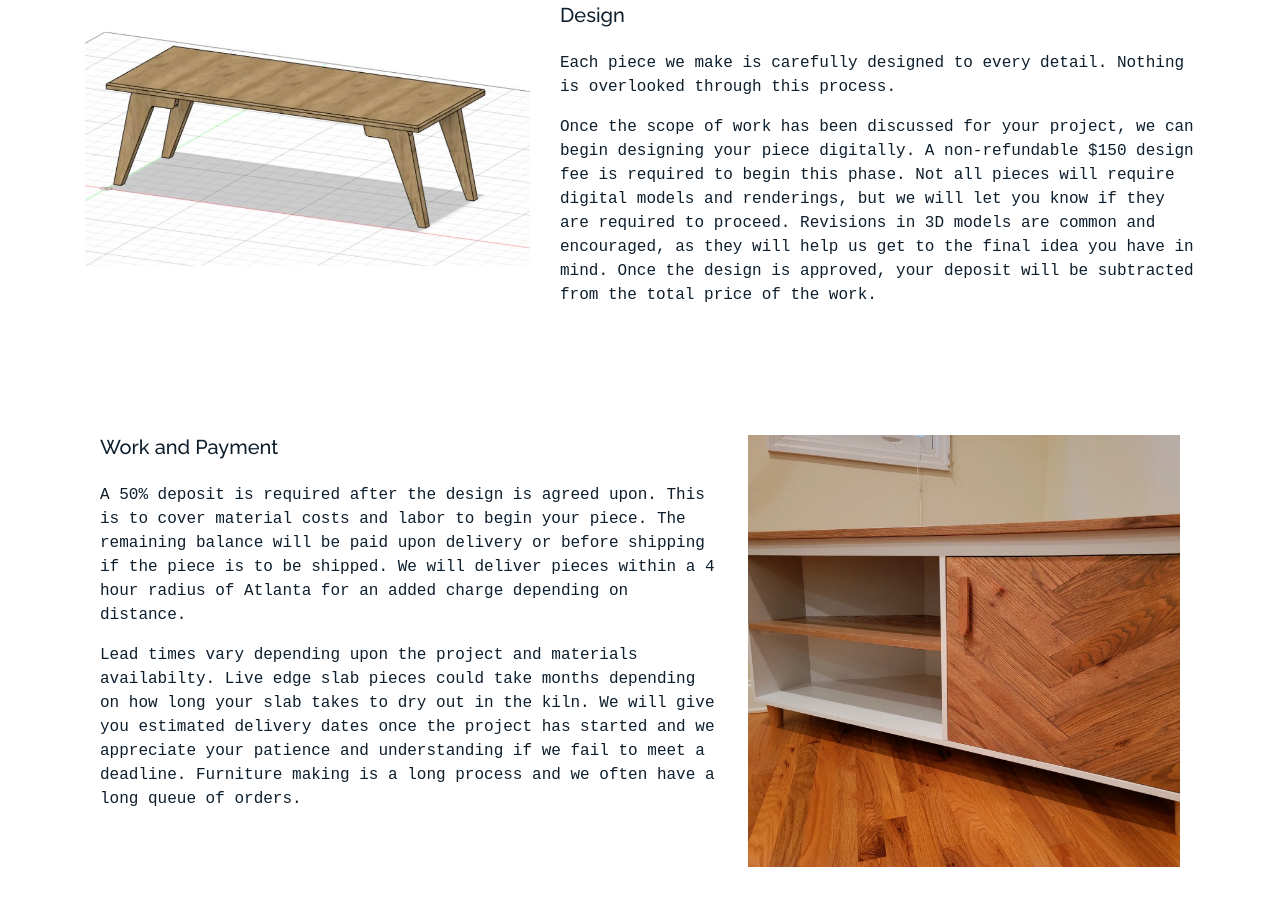
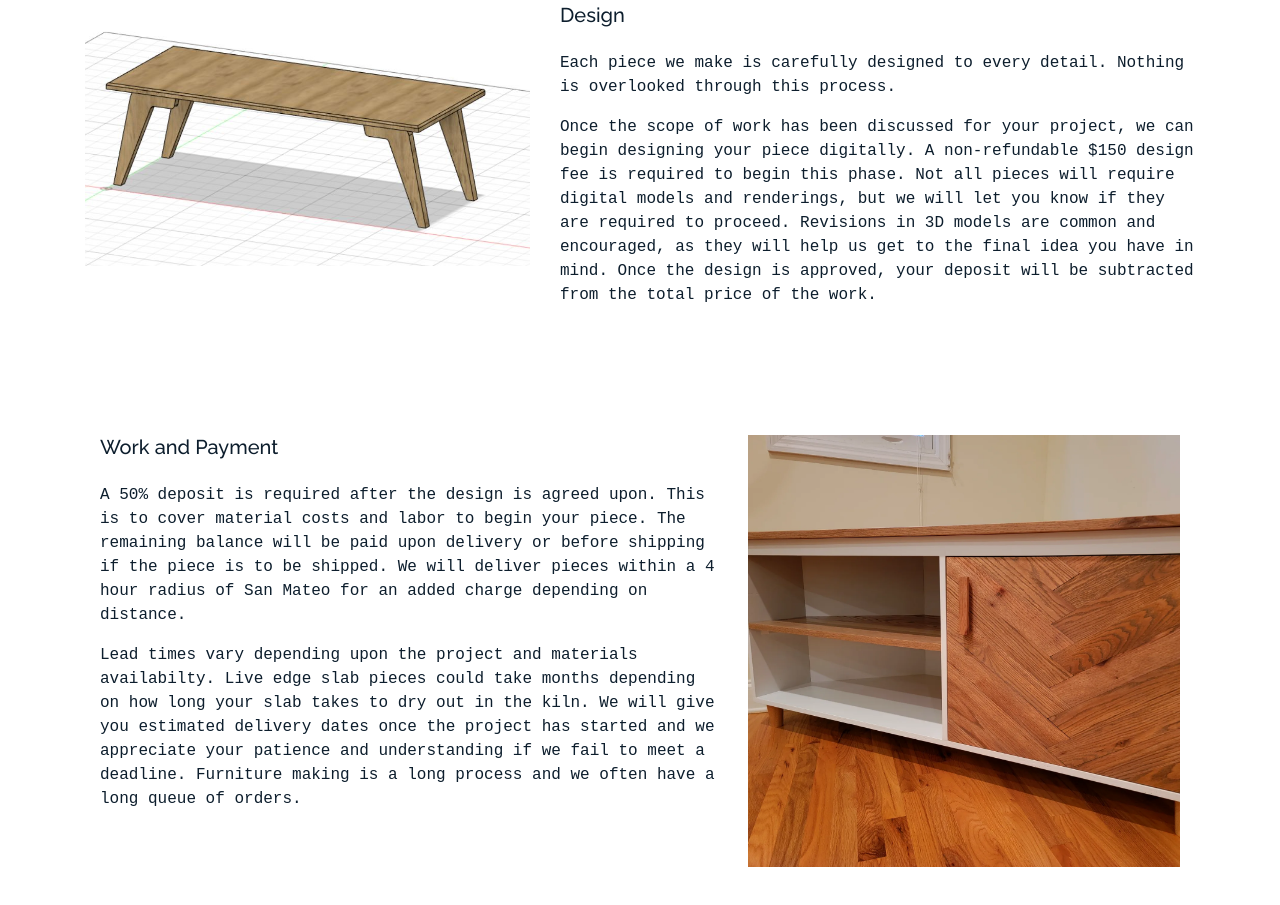
Before and after one commit to dragonNolan/dragonNolan.github.io, a plain HTML site: page services.html in a window 1280 px wide. Shown: the part 1213-2118 px from the top of the page. Drawn offline with Linux system fonts and the light colour scheme; a web font is replaced by a local one.

Commit message:
san mateo services page

```diff
--- a/services.html
+++ b/services.html
@@ -178,7 +178,7 @@
             <p>
             <div class="col-md-7 mb-5 mb-md-0" data-aos="fade-up">
             <h3 class="h3 mb-4">Work and Payment</h3>
-            <p>A 50% deposit is required after the design is agreed upon. This is to cover material costs and labor to begin your piece. The remaining balance will be paid upon delivery or before shipping if the piece is to be shipped. We will deliver pieces within a 4 hour radius of Atlanta for an added charge depending on distance.</p>
+            <p>A 50% deposit is required after the design is agreed upon. This is to cover material costs and labor to begin your piece. The remaining balance will be paid upon delivery or before shipping if the piece is to be shipped. We will deliver pieces within a 4 hour radius of San Mateo for an added charge depending on distance.</p>
             <p>Lead times vary depending upon the project and materials availabilty. Live edge slab pieces could take months depending on how long your slab takes to dry out in the kiln. We will give you estimated delivery dates once the project has started and we appreciate your patience and understanding if we fail to meet a deadline. Furniture making is a long process and we often have a long queue of orders.</p>
             </div>
           </p>
```
